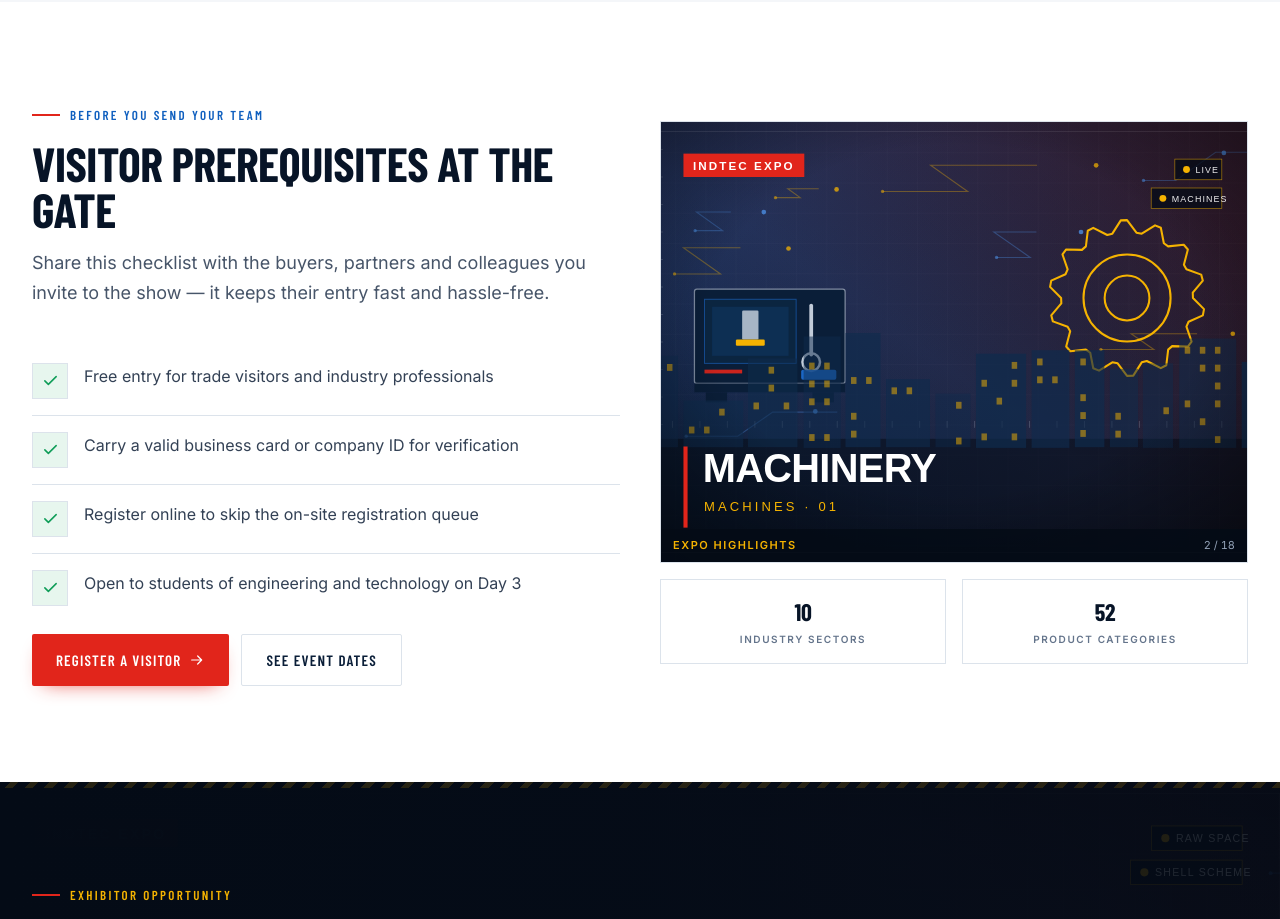
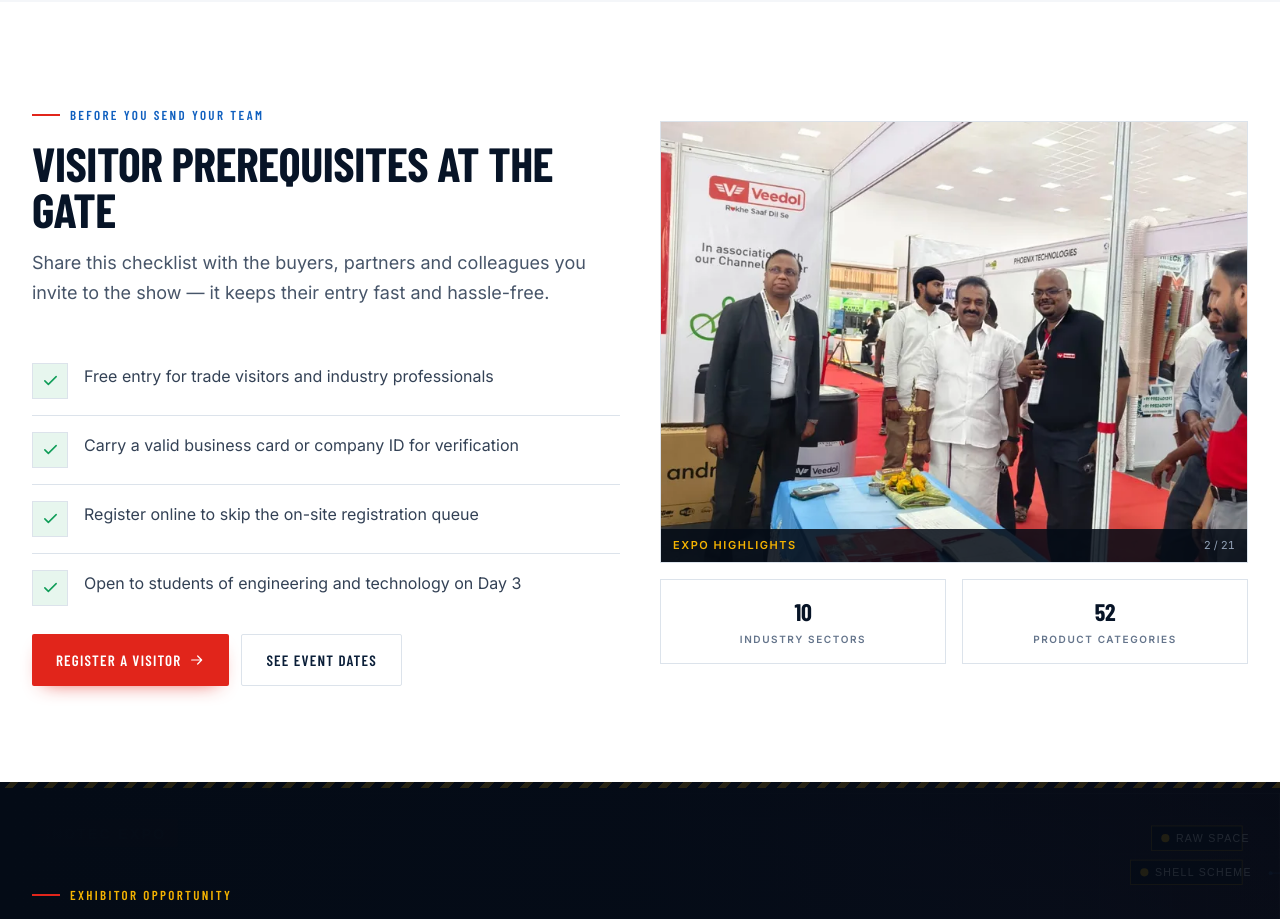
Before and after one commit to heymovox/indtecexpo, a Next.js app: page /exhibitors/exhibitor-profile in a window 1280 px wide. Shown: the part 5160-6079 px from the top of the page. Built offline with nearby package versions, Linux system fonts and the light colour scheme.

Commit message:
Use /gallery floor photos in prerequisites slideshow

```diff
--- a/src/app/exhibitors/exhibitor-profile/page.tsx
+++ b/src/app/exhibitors/exhibitor-profile/page.tsx
@@ -5,7 +5,7 @@ import { Icon, type IconName } from "@/components/ui/Icon";
 import { PageHero } from "@/components/ui/PageHero";
 import { Section, SectionHeading } from "@/components/ui/Section";
 import { industries } from "@/data/industries";
-import { galleryImages } from "@/data/gallery";
+import { floorPhotos } from "@/data/floorPhotos";
 import { exhibitableCategories, exhibitorCategories, visitorPrerequisites } from "@/data/exhibitors";
 import { buildMetadata } from "@/lib/seo";
 
@@ -22,9 +22,9 @@ export const metadata = buildMetadata({
   ],
 });
 
-const gallerySlides = galleryImages.map((item) => ({
-  src: item.image,
-  alt: item.title,
+const gallerySlides = floorPhotos.map((item) => ({
+  src: item.src,
+  alt: item.alt,
 }));
 
 const buyerPersonas: { icon: IconName; title: string; detail: string }[] = [
```
